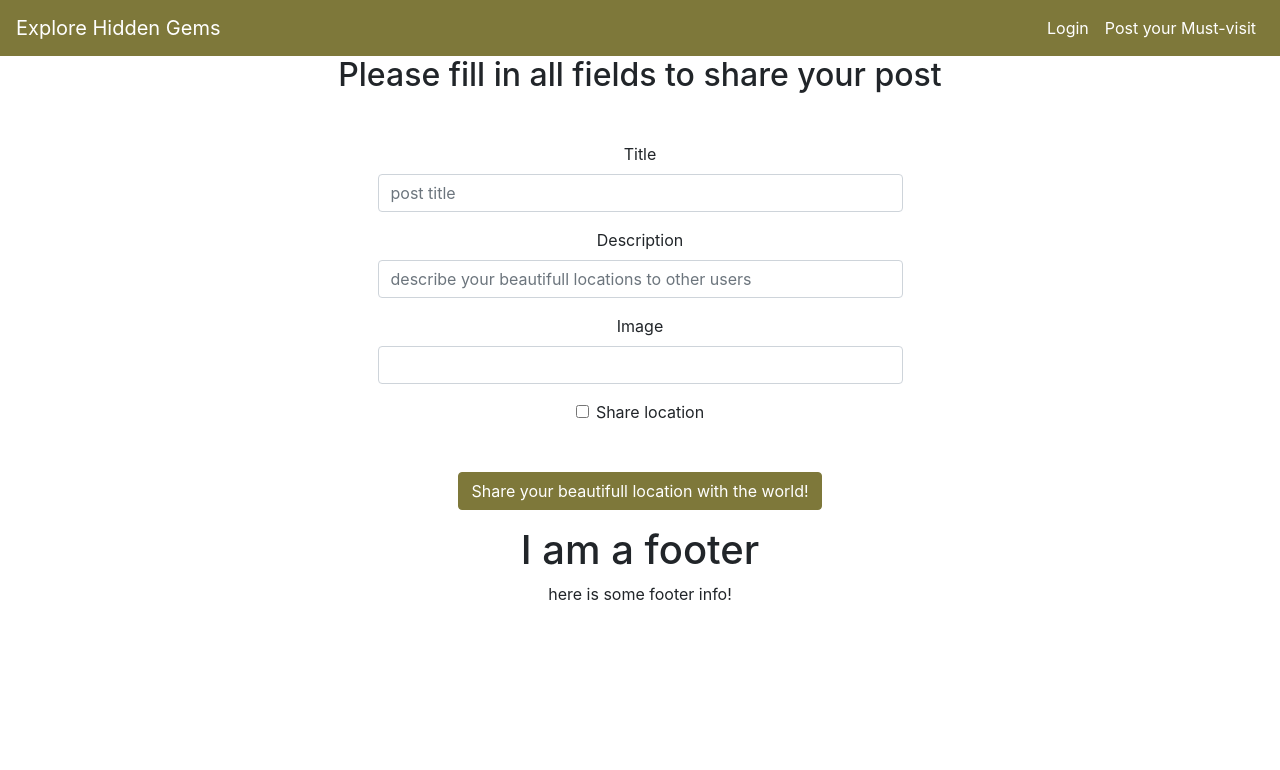
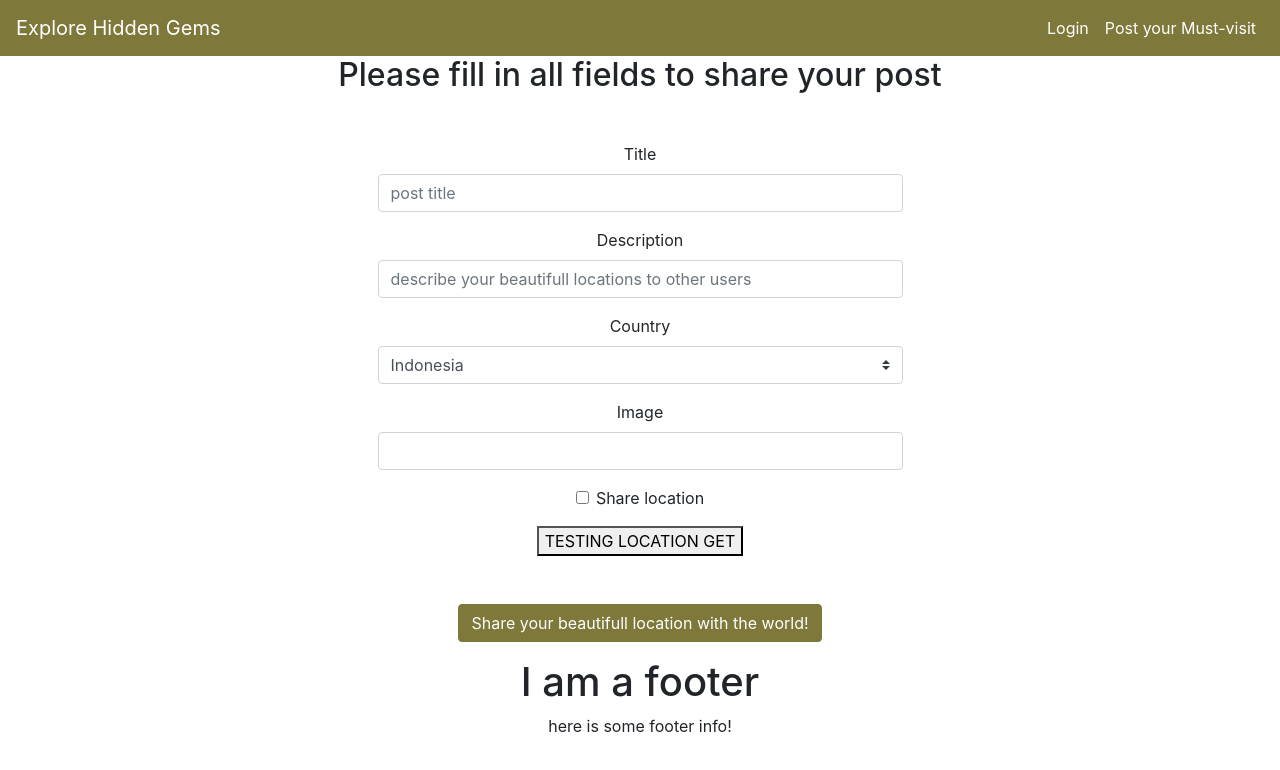
Before and after one commit to SmitnAntonyDv/Portfolio_Hidden_Gems_Client, a React (Create React App) app: page /user/postlocation in a window 1280 px wide. Shown: the top 770 px of the page. Built offline with nearby package versions, Linux system fonts and the light colour scheme; no server answers.

Commit message:
NEW: added button that gets user latitude and longitude

```diff
--- a/src/pages/PostPage.js
+++ b/src/pages/PostPage.js
@@ -4,7 +4,7 @@ import Form from "react-bootstrap/Form";
 import Container from "react-bootstrap/Container";
 import Button from "react-bootstrap/Button";
 import { Col } from "react-bootstrap";
-
+import { newPost } from "../store/newpost/actions";
 import { selectUser } from "../store/user/selector";
 
 export default function PostPage() {
@@ -12,8 +12,9 @@ export default function PostPage() {
   const [description, setDescription] = useState("");
   const [imageUrl, setImageUrl] = useState("");
   const [adress, setAdress] = useState("");
+  const [countryId, setCountryId] = useState(1);
   const [latitude, setLatitude] = useState("");
-  const [longitutde, setLongitutde] = useState("");
+  const [longitude, setLongitutde] = useState("");
 
   const dispatch = useDispatch();
   const user = useSelector(selectUser);
@@ -22,12 +23,42 @@ export default function PostPage() {
   function submitForm(e) {
     e.preventDefault();
 
-    dispatch();
+    dispatch(
+      newPost(
+        title,
+        description,
+        imageUrl,
+        adress,
+        token,
+        id,
+        countryId,
+        latitude,
+        longitude
+      )
+    );
 
     setTitle("");
     setDescription("");
     setImageUrl("");
   }
+
+  function getUserLocationSuccess(pos) {
+    setLatitude(pos.coords.latitude);
+    setLongitutde(pos.coords.longitude);
+  }
+  function error(err) {
+    console.warn(`ERROR(${err.code}): ${err.message}`);
+  }
+
+  function getLocation() {
+    console.log("CLICKED!");
+    return navigator.geolocation.getCurrentPosition(
+      getUserLocationSuccess,
+      error
+    );
+  }
+  console.log(latitude);
+  console.log(longitude);
   return (
     <div>
       <Container>
@@ -56,6 +87,21 @@ export default function PostPage() {
           </Form.Group>
 
           <Form.Group>
+            <Form.Label>Country</Form.Label>
+            <Form.Control
+              as='select'
+              onChange={(e) => setCountryId(e.target.value)}
+              custom
+            >
+              <option value='1'>Indonesia</option>
+              <option value='2'>Malaysia</option>
+              <option value='3'>Thailand</option>
+              <option value='4'>Singapore</option>
+              <option value='5'>Vietnam</option>
+            </Form.Control>
+          </Form.Group>
+
+          <Form.Group>
             <Form.Label> Image </Form.Label>
             <Form.Control
               value={imageUrl}
@@ -69,6 +115,8 @@ export default function PostPage() {
             <Form.Check type='checkbox' label='Share location' required />
           </Form.Group>
 
+          <button onClick={getLocation}>TESTING LOCATION GET</button>
+
           <Form.Group className='mt-5'>
             <Button variant='primary' type='submit' onClick={submitForm}>
               Share your beautifull location with the world!
--- a/src/store/newpost/actions.js
+++ b/src/store/newpost/actions.js
@@ -0,0 +1,20 @@
+import axios from "axios";
+
+export function newPost(
+  title,
+  description,
+  imageUrl,
+  adress,
+  token,
+  id,
+  countryId
+) {
+  return async () => {
+    console.log("working");
+    try {
+      const res = await axios.post();
+    } catch (e) {
+      console.log(e);
+    }
+  };
+}
```
